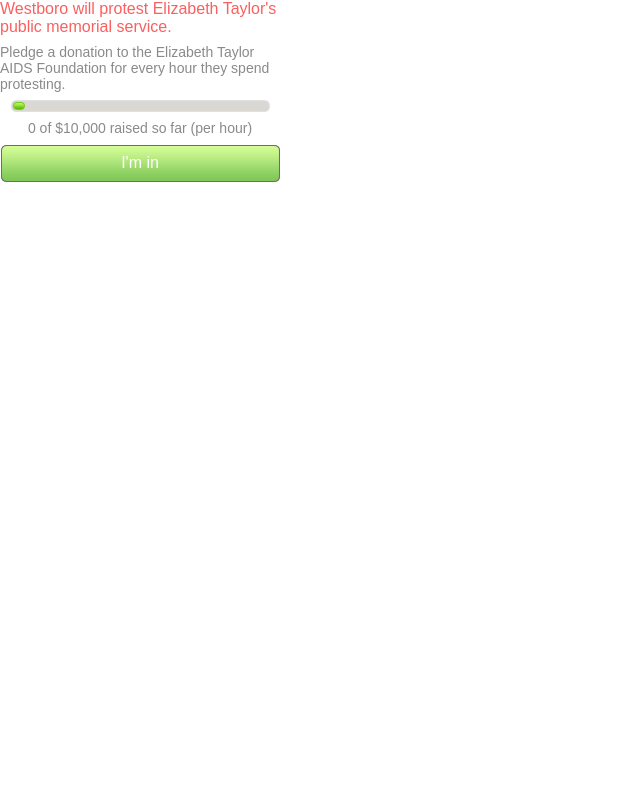
After one commit to 8planes/sponsorabigot, a Django app: page /widget/ in a window 1280 px wide. The commit adds this page. Shown: the whole page, without its empty margins (0-640 px from the left). Run offline with Django 3.2, Linux system fonts and the light colour scheme; data that the repository does not hold is empty; parts of the project's set-up code (start-up, migrations or seed data) failed here and were passed over.

Commit message:
Added widget

```diff
--- a/sab/main/urls.py
+++ b/sab/main/urls.py
@@ -12,5 +12,7 @@ urlpatterns = patterns(
         views.confirm_fail, name="confirm_fail"),
     url(r'^closewindow/$',
         'django.views.generic.simple.direct_to_template',
-        {'template': 'closewindow.html'}, name='closewindow')
+        {'template': 'closewindow.html'}, name='closewindow'),
+    url(r'^widget/$', views.widget, name='widget'),
+
 )
--- a/sab/main/views.py
+++ b/sab/main/views.py
@@ -51,6 +51,12 @@ def index(request):
         _add_amounts_to_context(),
         context_instance=RequestContext(request))
 
+def widget(request):
+    return render_to_response(
+        'widget.html',
+        _add_amounts_to_context(),
+        context_instance=RequestContext(request))
+
 def pledge(request):
     form = PledgeForm(request.POST)
     if form.is_valid():
--- /dev/null
+++ b/sab/media/css/amount_bar.css
@@ -0,0 +1,21 @@
+.amount-bar-shell {
+   font-size: 2px;
+   width: 256px;
+   height: 8px;
+   background: url('../images/buttons-etc.png') left -205px no-repeat;
+   padding: 2px;
+}
+
+.amount-bar-container {
+   width: 256px;
+}
+
+.amount-bar-outer {
+   background: url('../images/buttons-etc.png') right -504px no-repeat;
+   padding: 0 5px 0 0;
+}
+
+.amount-bar-inner {
+   height: 8px;
+   background: url('../images/buttons-etc.png') left -193px no-repeat;
+}
--- a/sab/media/css/base.css
+++ b/sab/media/css/base.css
@@ -151,25 +151,3 @@ a.link:hover {
    color: #b1afaf;
    margin-bottom: 2px;
 }
-
-.amount-bar-shell {
-   font-size: 2px;
-   width: 256px;
-   height: 8px;
-   background: url('../images/buttons-etc.png') left -205px no-repeat;
-   padding: 2px;
-}
-
-.amount-bar-container {
-   width: 256px;
-}
-
-.amount-bar-outer {
-   background: url('../images/buttons-etc.png') right -504px no-repeat;
-   padding: 0 5px 0 0;
-}
-
-.amount-bar-inner {
-   height: 8px;
-   background: url('../images/buttons-etc.png') left -193px no-repeat;
-}
--- /dev/null
+++ b/sab/media/css/widget.css
@@ -0,0 +1,20 @@
+.widget-container {
+   width: 280px;
+}
+
+h2 {
+   font-size: 16px;
+}
+
+p {
+   font-size: 14px;
+   margin: 8px 0;
+}
+
+.amount-bar-shell {
+   margin: 0 auto;
+}
+
+p.amount {
+   text-align: center;
+}
--- a/sab/templates/base.html
+++ b/sab/templates/base.html
@@ -19,6 +19,7 @@
                    Foundation."/>
     <title>Sponsor a Bigot</title>
     <link rel="stylesheet" href="{{MEDIA_URL}}css/base.css"/>
+    <link rel="stylesheet" href="{{MEDIA_URL}}css/amount_bar.css"/>
     {% block css %}{% endblock %}
     <!--[if IE]>
     <style>
--- /dev/null
+++ b/sab/templates/widget.html
@@ -0,0 +1,24 @@
+{% load humanize %}
+
+<!DOCTYPE html PUBLIC "-//W3C//DTD XHTML 1.0 Strict//EN"
+        "http://www.w3.org/TR/xhtml1/DTD/xhtml1-strict.dtd">
+<html xmlns="http://www.w3.org/1999/xhtml" xmlns:og="http://ogp.me/ns#"
+      xmlns:fb="http://www.facebook.com/2008/fbml"
+      xml:lang="en" lang="en">
+  <head>
+    <meta http-equiv="Content-Type" content="text/html; charset=utf-8"/>
+    <title>Sponsor a Bigot</title>
+    <link rel="stylesheet" href="{{MEDIA_URL}}css/base.css"/>
+    <link rel="stylesheet" href="{{MEDIA_URL}}css/amount_bar.css"/>
+    <link rel="stylesheet" href="{{MEDIA_URL}}css/widget.css"/>
+  </head>
+  <body>
+    <div class="widget-container">
+      <h2>Westboro will protest Elizabeth Taylor's public memorial service.</h2>
+      <p>Pledge a donation to the Elizabeth Taylor AIDS Foundation for every hour they spend protesting.</p>
+      {% include "_amount_bar.html" %}
+      <p class="amount">{{amount|intcomma}} of ${{amount_goal|intcomma}} raised so far (per hour)</p>
+      <a class="button" target="_blank" href="http://sponsorabigot.org"><span>I'm in</span></a>
+    </div>
+  </body>
+</html>
```
